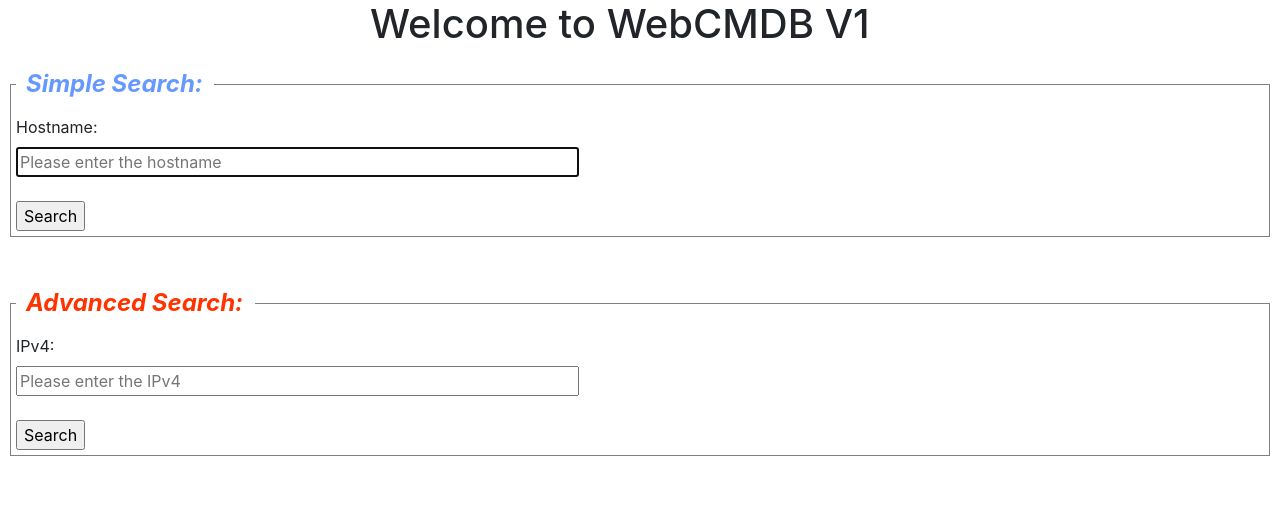
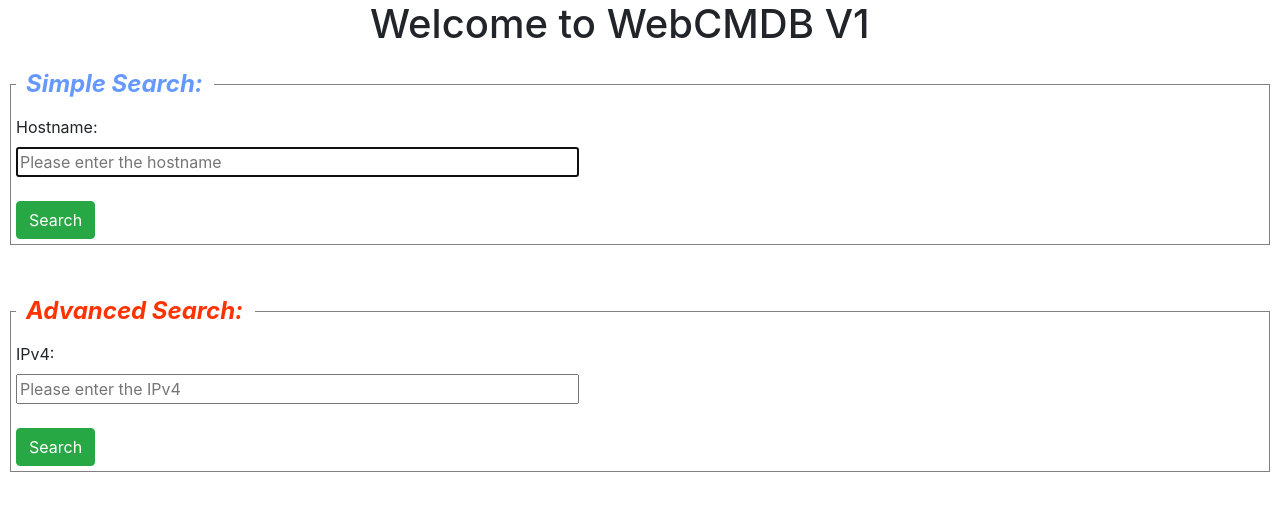
Before and after one commit to letri6tdn/webcmdb_v1, a Django app: page / in a window 1280 px wide. Shown: the top 511 px of the page. Run offline with Django 3.2, Linux system fonts and the light colour scheme; some libraries are stand-ins or nearby versions.

Commit message:
Style the Search button

```diff
--- a/templates/home.html
+++ b/templates/home.html
@@ -6,14 +6,15 @@
 		<legend style="color: #6699ff; padding-left:10px; width: auto"><b><i>Simple Search: &nbsp;</i></b></legend>
 		<label for='q_hostname' style="">Hostname: </label><br>
 		<input type='text' id='q_hostname' name='q_hostname' placeholder="Please enter the hostname" autofocus size="50"><br><br>
-	    <input type="submit" value="Search"/></fieldset><br><br>
-	</fieldset>
+		<button type="submit" class="btn btn-success">Search</button>
+	</fieldset><br><br>
+
 
 	<fieldset style="border: 1px solid grey; padding: 5px">
 		<legend style="color: #ff3300; padding-left:10px; width: auto"><b><i>Advanced Search: &nbsp;</i></b></legend>
 		<label for='q_ipv4'style="">IPv4: </label><br>
 		<input type='text' id='q_ipv4' name='q_ipv4' placeholder="Please enter the IPv4" autofocus size="50"><br><br>
-	    <input type="submit" value="Search"/>
+	    <button type="submit" class="btn btn-success">Search</button>
 	</fieldset>
 
 </form>
```
